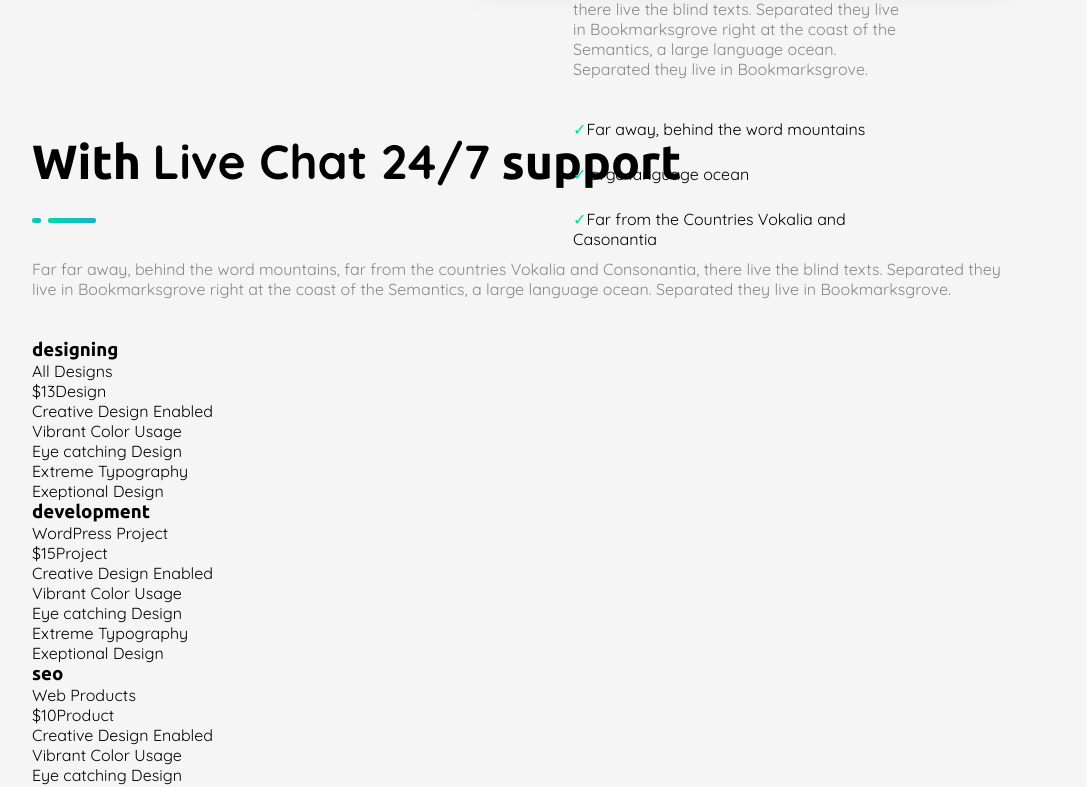
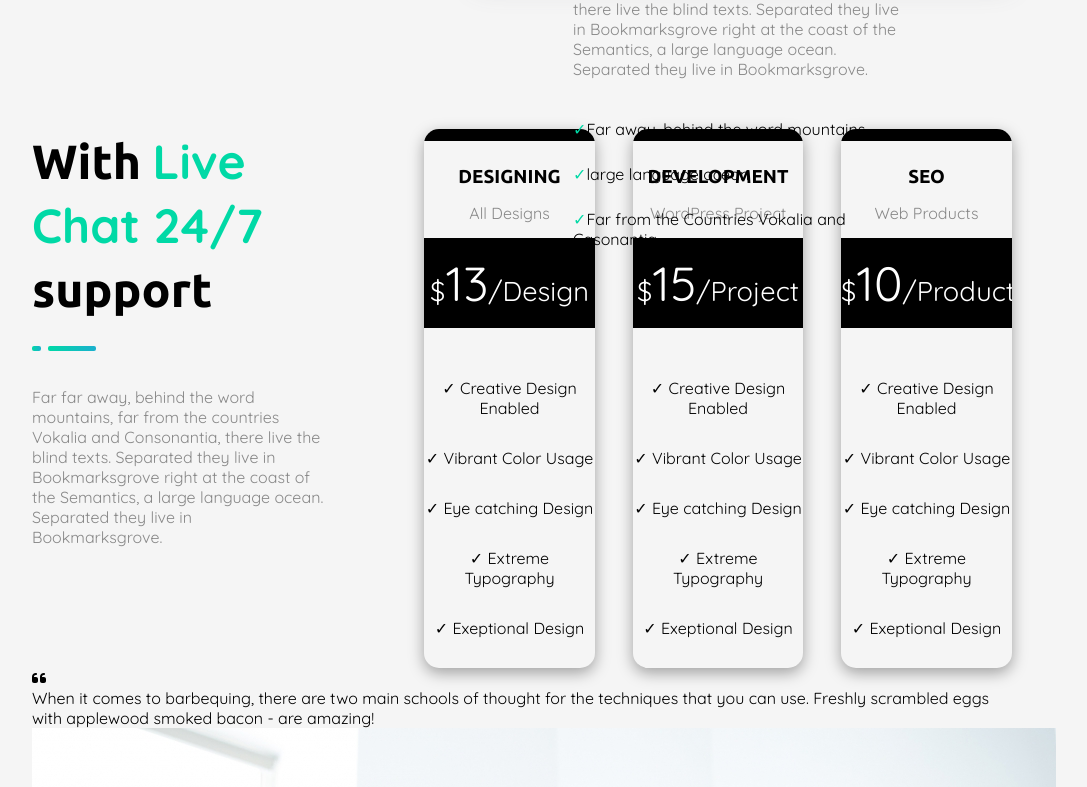
Before and after one commit to sebastianocalella/proj-html-vuejs, a Vue app: page / in a window 1280 px wide. Shown: the part 5820-6607 px from the top of the page, without its empty margins (118-1205 px from the left). Built offline with nearby package versions, Linux system fonts and the light colour scheme.

Commit message:
Our Projects plans cards prototype

```diff
--- a/src/components/AppMainComponents/OurProjects.vue
+++ b/src/components/AppMainComponents/OurProjects.vue
@@ -28,20 +28,20 @@
                 :ulList="textContentAbsolute.ulContent"/>
             </div>
         </div>
-        <div class="text-content">
-            <h2>
-                With <span>Live Chat 24/7</span> support
-            </h2>
-            <ComponentDivider/>
-            <p>Far far away, behind the word mountains, far from the countries Vokalia and Consonantia, there live the blind texts. Separated they live in Bookmarksgrove right at the coast of the Semantics, a large language ocean. Separated they live in Bookmarksgrove.</p>
-        </div>
-        <div class="card-container">
+
+        <div class="subscriptions-options">
+            <TextContent
+            :title="textContentSupport.title"
+            :text="textContentSupport.text"/>
+
+            <div class="cards-container">
                 <ProductCard v-for="productCard in productCards"
                 :title="productCard.title"
                 :subtitle="productCard.subtitle"
                 :price="productCard.price"
                 :productType="productCard.productType"
                 :features="productCard.features"/>
+            </div>
         </div>
         <div class="feedback">
             <font-awesome-icon icon="fa-solid fa-quote-left" />
@@ -73,6 +73,10 @@ export default {
                     'large language ocean',
                     'Far from the Countries Vokalia and Casonantia'
                 ]
+            },
+            textContentSupport:{
+                title:'With <span class="text-content-component-span">Live Chat 24/7</span> support',
+                text:'Far far away, behind the word mountains, far from the countries Vokalia and Consonantia, there live the blind texts. Separated they live in Bookmarksgrove right at the coast of the Semantics, a large language ocean. Separated they live in Bookmarksgrove.'
             },
             productCards:[
                 {
@@ -121,7 +125,7 @@ export default {
 }
 </script>
 
-<style lang="scss" scoped>
+<style lang="scss">
 @use '../../styles/partials/colors' as *;
 
     #our-projects{
@@ -205,5 +209,19 @@ export default {
                 box-shadow: rgba(100, 100, 111, 0.2) 0px 7px 29px 0px;
             }
         }
+
+        .subscriptions-options{
+            display: flex;
+            justify-content: space-between;
+
+            .text-content{
+                width: 30%;
+            }
+            .cards-container{
+                display: flex;
+                justify-content: space-between;
+                width: 60%;
+            }
+        }
     }
 </style>
--- a/src/components/utilitiesComponents/ProductCard.vue
+++ b/src/components/utilitiesComponents/ProductCard.vue
@@ -1,13 +1,14 @@
 <template>
     <div class="container">
+        <div class="upper-border"></div>
         <h3>{{ title }}</h3>
-        <p>{{ subtitle }}</p>
-        <div>
-            <p>&dollar;<span>{{ price }}</span>{{ productType }}</p>
+        <p class="subtitle">{{ subtitle }}</p>
+        <div class="colored-banner">
+            <p>&dollar;<span>{{ price }}</span>/{{ productType }}</p>
         </div>
         <ul>
             <li v-for="feature in features">
-            {{ feature }}</li>
+            &check; {{ feature }}</li>
         </ul>
     </div>
 </template>
@@ -27,4 +28,44 @@ export default {
 
 <style lang="scss" scoped>
     @use '../../styles/partials/colors' as *;
+
+    .container{
+        text-align: center;
+        width: calc(100%/3 - 25px);
+        border-radius: 15px;
+        overflow: hidden;
+        box-shadow: rgba(0, 0, 0, 0.35) 0px 5px 15px;
+
+        .upper-border{
+            width: 100%;
+            height: 12px;
+            background-color: black;
+            margin-bottom: 25px;
+        }
+        h3{
+            text-transform: uppercase;
+            margin-bottom: 15px;
+        }
+
+        .subtitle{
+            color: $c-gray-2;
+            margin-bottom: 15px;
+        }
+        .colored-banner{
+            color:$c-lightest;
+            background-color: black;
+            padding: 15px 0;
+            margin-bottom: 50px;
+            p{
+                font-size: 1.7rem;
+                span{
+                    font-size: 3rem;
+                }
+            }
+        }
+
+        li{
+            margin-bottom: 30px;
+        }
+    }
 </style>
```
Lines whose indentation alone changed are shown as unchanged.
